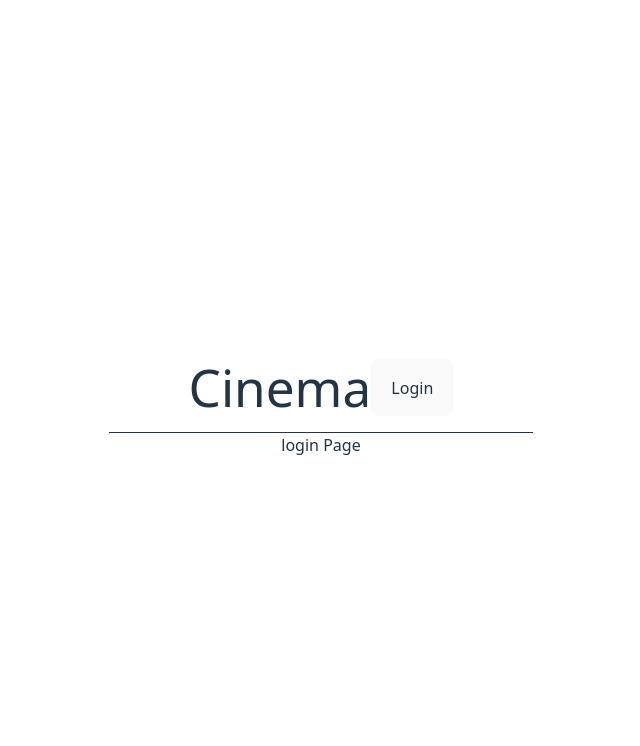
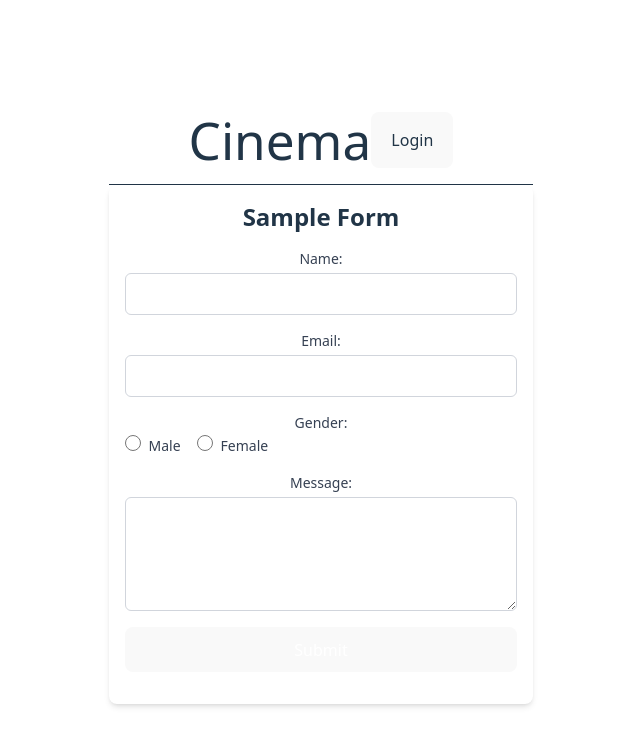
Before and after one commit to mohit2978/SalonBookingFrontend, a React (Vite) app in the folder learn-react/learn-react-using-vite/: page /login in a window 1280 px wide. Shown: the top 746 px of the page, without its empty margins (319-959 px from the left). Built offline with nearby package versions, Linux system fonts and the light colour scheme.

Commit message:
form login

```diff
--- a/learn-react/learn-react-using-vite/src/component/Login/login.jsx
+++ b/learn-react/learn-react-using-vite/src/component/Login/login.jsx
@@ -1,9 +1,113 @@
 import React from 'react';
 
-function Login(props) {
+function Login() {
+    const [name, setName] = React.useState('');
+    const [email, setEmail] = React.useState('');
+    const [gender, setGender] = React.useState('');
+
+    const handleChnage=(e) => {
+        console.log('Chnage',e.target.value);
+        setName(e.target.value);
+    }
+
+    const handleSubmit = (e) => {
+        e.preventDefault();//else form will reload
+        const form = {name,email,message,gender};
+        console.log(form);
+    }
+
+    //Separate handler for each field!!or ue call back as used in email
+
     return (
-        <div>
-            login Page
+        <div className="max-w-md mx-auto p-4 bg-white rounded-lg shadow-md">
+            <h2 className="text-2xl font-semibold text-center mb-4">Sample Form</h2>
+
+            <form onSubmit={handleSubmit}>
+                {/* Name Field */}
+                <div className="mb-4">
+                    <label htmlFor="name" className="block text-sm font-medium text-gray-700">Name:</label>
+                    <input
+                        type="text"
+                        id="name"
+                        name="name"
+                        required
+                        className="mt-1 block w-full p-2 border border-gray-300 rounded-md focus:ring-indigo-500 focus:border-indigo-500"
+                        onChange={handleChnage}
+                    />
+                </div>
+
+                {/* Email Field */}
+                <div className="mb-4">
+                    <label htmlFor="email" className="block text-sm font-medium text-gray-700">Email:</label>
+                    <input
+                        type="email"
+                        id="email"
+                        name="email"
+                        required
+                        className="mt-1 block w-full p-2 border border-gray-300 rounded-md focus:ring-indigo-500 focus:border-indigo-500"
+                        onChange={e=>setEmail(e.target.value)}
+                    />
+                </div>
+
+                {/* Gender Field */}
+                <div className="mb-4">
+                    <label className="block text-sm font-medium text-gray-700">Gender:</label>
+                    <div className="flex items-center space-x-4">
+                        <div>
+                            <input
+                                type="radio"
+                                id="male"
+                                name="gender"
+                                value="male"
+                                className="h-4 w-4 text-indigo-600 border-gray-300 focus:ring-indigo-500"
+                                onChange={e=>{
+                                    console.log("male")
+                                    console.log(e.target.checked);
+                                    setGender(e.target.value);
+                                }}
+                            />
+                            <label htmlFor="male" className="ml-2 text-sm text-gray-700">Male</label>
+                        </div>
+                        <div>
+                            <input
+                                type="radio"
+                                id="female"
+                                name="gender"
+                                value="female"
+                                className="h-4 w-4 text-indigo-600 border-gray-300 focus:ring-indigo-500"
+                                onChange={e=>{
+                                    console.log("female")
+                                    console.log(e.target.checked);
+                                    setGender(e.target.value);
+                                }}
+                            />
+                            <label htmlFor="female" className="ml-2 text-sm text-gray-700">Female</label>
+                        </div>
+                    </div>
+                </div>
+
+                {/* Message Field */}
+                <div className="mb-4">
+                    <label htmlFor="message" className="block text-sm font-medium text-gray-700">Message:</label>
+                    <textarea
+                        id="message"
+                        name="message"
+                        rows="4"
+                        required
+                        className="mt-1 block w-full p-2 border border-gray-300 rounded-md focus:ring-indigo-500 focus:border-indigo-500"
+                    ></textarea>
+                </div>
+
+                {/* Submit Button */}
+                <div className="mb-4">
+                    <button
+                        type="submit"
+                        className="w-full bg-indigo-600 text-white py-2 px-4 rounded-md hover:bg-indigo-700 focus:outline-none focus:ring-2 focus:ring-indigo-500 focus:ring-offset-2"
+                    >
+                        Submit
+                    </button>
+                </div>
+            </form>
         </div>
     );
 }
--- a/learn-react/learn-react-using-vite/src/component/MovieList.jsx
+++ b/learn-react/learn-react-using-vite/src/component/MovieList.jsx
@@ -34,8 +34,8 @@ const MovieList = () => {
 
         </div>
                 <div className="flex flex-wrap ">
-                    {movies.map(movie => (
-                        <MovieCard name={movie.name} imageURl={movie.imageUrl} />
+                    {movies.map((movie,index) => (
+                        <MovieCard key={index} name={movie.name} imageURl={movie.imageUrl} />
                     ))}
                 </div>
         </div>
```
